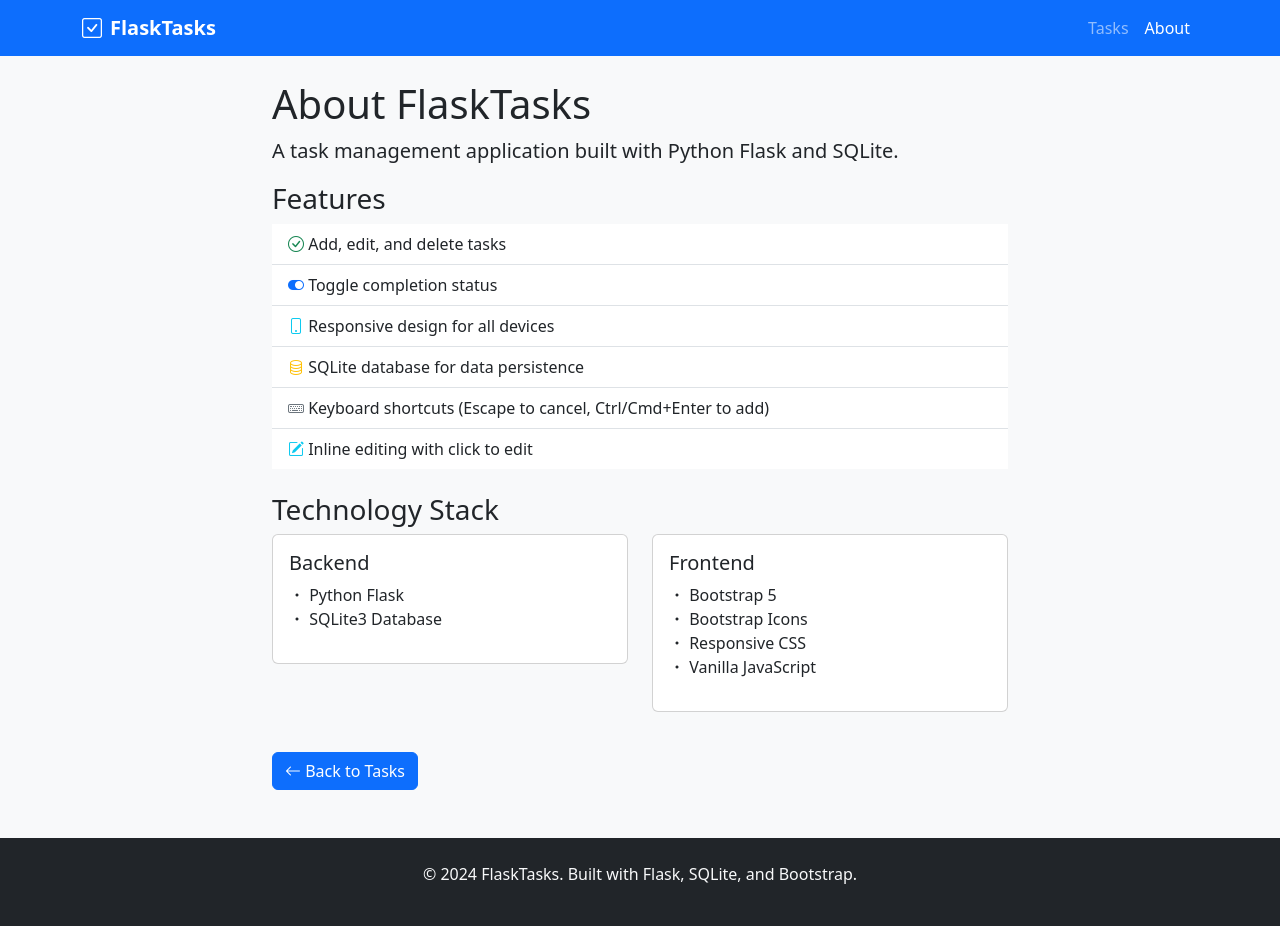
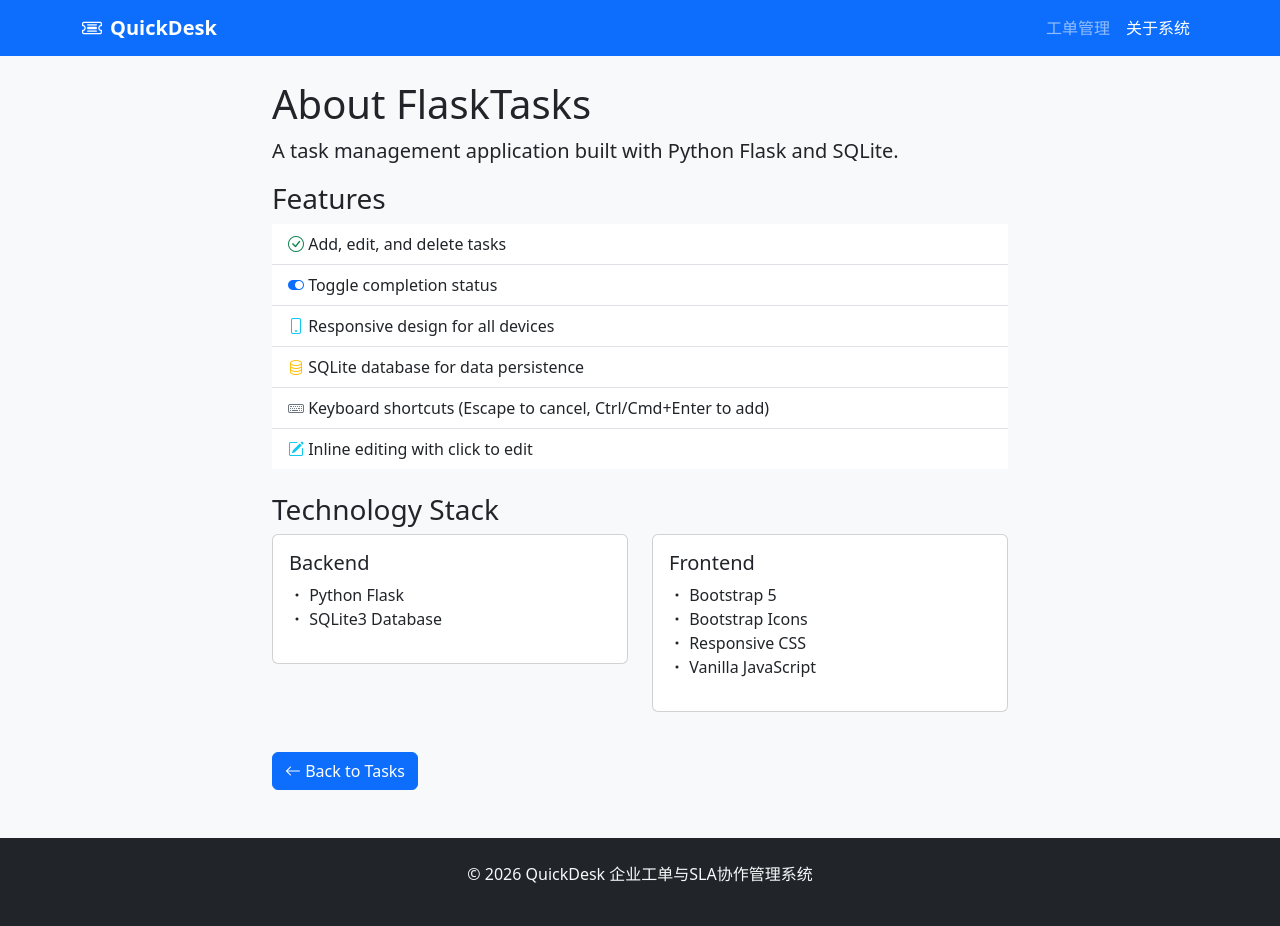
Before and after one commit to zwx-zwx889/quickdesk-ticket-system, a Flask app: page /about in a window 1280 px wide. Run offline with Flask 3, Linux system fonts and the light colour scheme.

Commit message:
feat: establish QuickDesk database and branding

```diff
--- a/app.py
+++ b/app.py
@@ -4,13 +4,20 @@ from datetime import datetime
 
 app = Flask(__name__)
 app.secret_key = 'your-secret-key-here'
+DATABASE = 'quickdesk.db'
 
 def init_db():
-    with sqlite3.connect('todos.db') as conn:
+    with sqlite3.connect(DATABASE) as conn:
         conn.execute('''
             CREATE TABLE IF NOT EXISTS todos (
                 id INTEGER PRIMARY KEY AUTOINCREMENT,
                 task TEXT NOT NULL,
+                description TEXT NOT NULL DEFAULT '',
+                priority TEXT NOT NULL DEFAULT 'medium',
+                status TEXT NOT NULL DEFAULT 'new',
+                requester TEXT NOT NULL DEFAULT '',
+                assignee TEXT NOT NULL DEFAULT '',
+                sla_deadline TIMESTAMP,
                 completed BOOLEAN DEFAULT FALSE,
                 parent_id INTEGER,
                 created_at TIMESTAMP DEFAULT CURRENT_TIMESTAMP,
@@ -28,7 +35,7 @@ def init_db():
         conn.commit()
 
 def get_todos_hierarchical():
-    with sqlite3.connect('todos.db') as conn:
+    with sqlite3.connect(DATABASE) as conn:
         conn.row_factory = sqlite3.Row
 
         # Get all todos with their children count
@@ -63,7 +70,7 @@ def add_todo():
     parent_id = request.form.get('parent_id', None)
 
     if task:
-        with sqlite3.connect('todos.db') as conn:
+        with sqlite3.connect(DATABASE) as conn:
             if parent_id:
                 conn.execute('INSERT INTO todos (task, parent_id) VALUES (?, ?)', (task, parent_id))
             else:
@@ -76,7 +83,7 @@ def add_todo():
 
 @app.route('/toggle/<int:todo_id>')
 def toggle_todo(todo_id):
-    with sqlite3.connect('todos.db') as conn:
+    with sqlite3.connect(DATABASE) as conn:
         conn.execute(
             'UPDATE todos SET completed = NOT completed, updated_at = CURRENT_TIMESTAMP WHERE id = ?',
             (todo_id,)
@@ -86,7 +93,7 @@ def toggle_todo(todo_id):
 
 @app.route('/delete/<int:todo_id>')
 def delete_todo(todo_id):
-    with sqlite3.connect('todos.db') as conn:
+    with sqlite3.connect(DATABASE) as conn:
         # Delete the todo and its children (CASCADE will handle children)
         conn.execute('DELETE FROM todos WHERE id = ?', (todo_id,))
         conn.commit()
@@ -95,7 +102,7 @@ def delete_todo(todo_id):
 
 @app.route('/toggle_with_children/<int:todo_id>')
 def toggle_todo_with_children(todo_id):
-    with sqlite3.connect('todos.db') as conn:
+    with sqlite3.connect(DATABASE) as conn:
         # Get the current completion status
         current = conn.execute('SELECT completed FROM todos WHERE id = ?', (todo_id,)).fetchone()
         if current:
@@ -112,7 +119,7 @@ def toggle_todo_with_children(todo_id):
 def edit_todo(todo_id):
     new_task = request.form.get('task', '').strip()
     if new_task:
-        with sqlite3.connect('todos.db') as conn:
+        with sqlite3.connect(DATABASE) as conn:
             conn.execute(
                 'UPDATE todos SET task = ?, updated_at = CURRENT_TIMESTAMP WHERE id = ?',
                 (new_task, todo_id)
--- a/templates/index.html
+++ b/templates/index.html
@@ -1,9 +1,9 @@
 <!DOCTYPE html>
-<html lang="en">
+<html lang="zh-CN">
 <head>
     <meta charset="UTF-8">
     <meta name="viewport" content="width=device-width, initial-scale=1.0">
-    <title>{% block title %}FlaskTasks{% endblock %}</title>
+    <title>{% block title %}QuickDesk工单管理系统{% endblock %}</title>
     <link href="https://cdn.jsdelivr.net/npm/bootstrap@5.3.0/dist/css/bootstrap.min.css" rel="stylesheet">
     <link href="https://cdn.jsdelivr.net/npm/bootstrap-icons@1.10.0/font/bootstrap-icons.css" rel="stylesheet">
     <link href="{{ url_for('static', filename='css/style.css') }}" rel="stylesheet">
@@ -11,17 +11,17 @@
 <body>
     <nav class="navbar navbar-expand-lg navbar-dark bg-primary">
         <div class="container">
-            <a class="navbar-brand" href="/"><i class="bi bi-check-square me-2"></i>FlaskTasks</a>
+           <a class="navbar-brand" href="/"><i class="bi bi-ticket-detailed me-2"></i>QuickDesk</a>
             <button class="navbar-toggler" type="button" data-bs-toggle="collapse" data-bs-target="#navbarNav">
                 <span class="navbar-toggler-icon"></span>
             </button>
             <div class="collapse navbar-collapse" id="navbarNav">
                 <ul class="navbar-nav ms-auto">
                     <li class="nav-item">
-                        <a class="nav-link" href="/">Tasks</a>
+                        <a class="nav-link" href="/">工单管理</a>
                     </li>
                     <li class="nav-item">
-                        <a class="nav-link" href="/about">About</a>
+                        <a class="nav-link" href="/about">关于系统</a>
                     </li>
                 </ul>
             </div>
@@ -44,13 +44,13 @@
         <div class="row">
             <div class="col-lg-8 mx-auto">
                 <div class="todo-header mb-4">
-                    <h1 class="text-center mb-4"><i class="bi bi-list-check"></i> FlaskTasks</h1>
+                    <h1 class="text-center mb-4"><i class="bi bi-ticket-detailed"></i> QuickDesk工单协作管理系统</h1>
 
                     <form action="{{ url_for('add_todo') }}" method="post" class="mb-4">
                         <div class="input-group">
-                            <input type="text" class="form-control" name="task" placeholder="Add a new task..." required>
+                           <input type="text" class="form-control" name="task" placeholder="请输入工单标题..." required>
                             <button class="btn btn-primary" type="submit">
-                                <i class="bi bi-plus-lg"></i> Add Task
+                                <i class="bi bi-plus-lg"></i> 创建工单
                             </button>
                         </div>
                     </form>
@@ -60,9 +60,9 @@
                     {% if todos %}
                         <div class="todo-stats mb-3">
                             <small class="text-muted">
-                                Total: {{ todos|length }} |
-                                Pending: {{ todos|selectattr('completed', 'equalto', 0)|list|length }} |
-                                Completed: {{ todos|selectattr('completed', 'equalto', 1)|list|length }}
+                                工单总数：{{ todos|length }} |
+                                待处理：{{ todos|selectattr('completed', 'equalto', 0)|list|length }} |
+                                已完成：{{ todos|selectattr('completed', 'equalto', 1)|list|length }}
                             </small>
                         </div>
 
@@ -174,8 +174,8 @@
                     {% else %}
                         <div class="text-center py-5">
                             <i class="bi bi-clipboard-x display-1 text-muted"></i>
-                            <h3 class="text-muted mt-3">No tasks yet!</h3>
-                            <p class="text-muted">Add your first task above to get started.</p>
+                            <h3 class="text-muted mt-3">暂无工单</h3>
+                            <p class="text-muted">请在上方创建第一张工单。</p>
                         </div>
                     {% endif %}
                 </div>
@@ -186,7 +186,7 @@
 
     <footer class="bg-dark text-light py-4 mt-5">
         <div class="container text-center">
-            <p>&copy; 2024 FlaskTasks. Built with Flask, SQLite, and Bootstrap.</p>
+            <p>&copy; 2026 QuickDesk 企业工单与SLA协作管理系统</p>
         </div>
     </footer>
 
```
Also changed, not shown: 1 other file.
